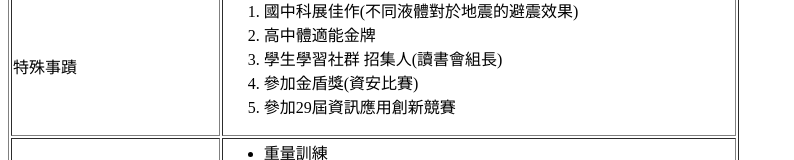
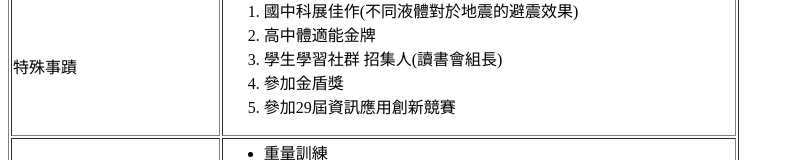
Before and after one commit to 1999TonyCheng/week2-homework, a plain HTML site: page index.html in a window 1280 px wide. Shown: the part 281-441 px from the top of the page, without its empty margins (0-794 px from the left). Drawn offline with Linux system fonts and the light colour scheme.

Commit message:
Update index.html
參賽

```diff
--- a/index.html
+++ b/index.html
@@ -62,7 +62,7 @@
 	  				<li>國中科展佳作(不同液體對於地震的避震效果)</li>
 	  				<li>高中體適能金牌</li>
 	  				<li>學生學習社群 招集人(讀書會組長)</li>
-					<li>參加金盾獎(資安比賽)</li>
+					<li>參加金盾獎</li>
 					<li>參加29屆資訊應用創新競賽</li>
 	  			</ol>
 	  		</td>
```
